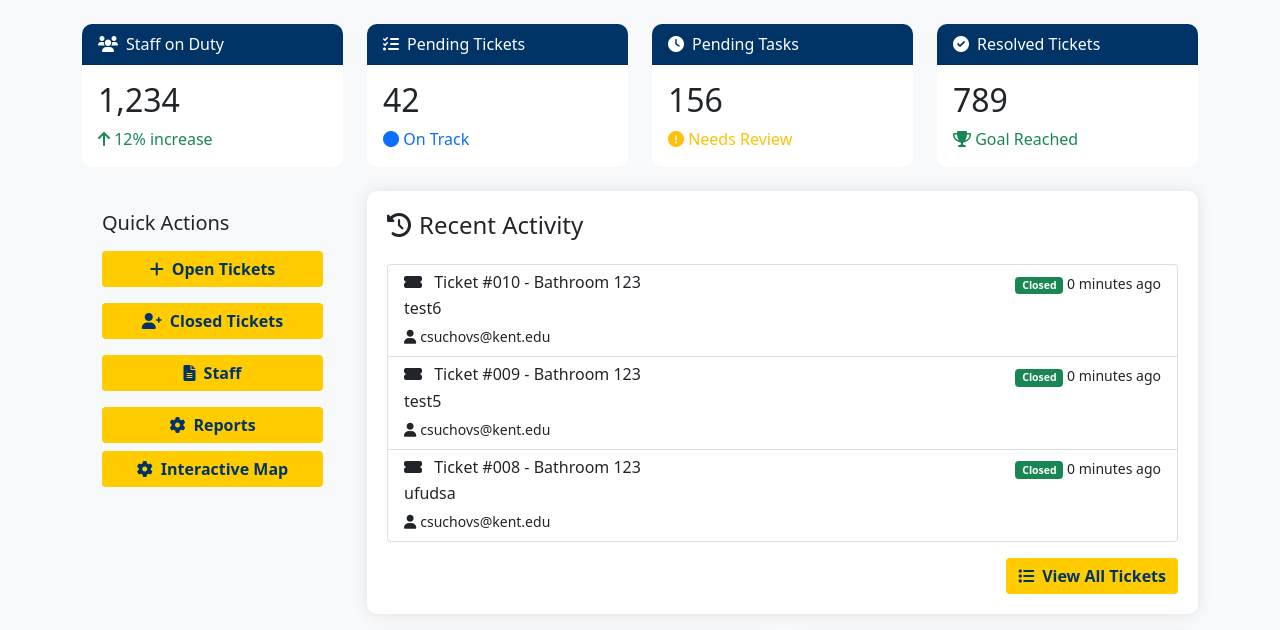
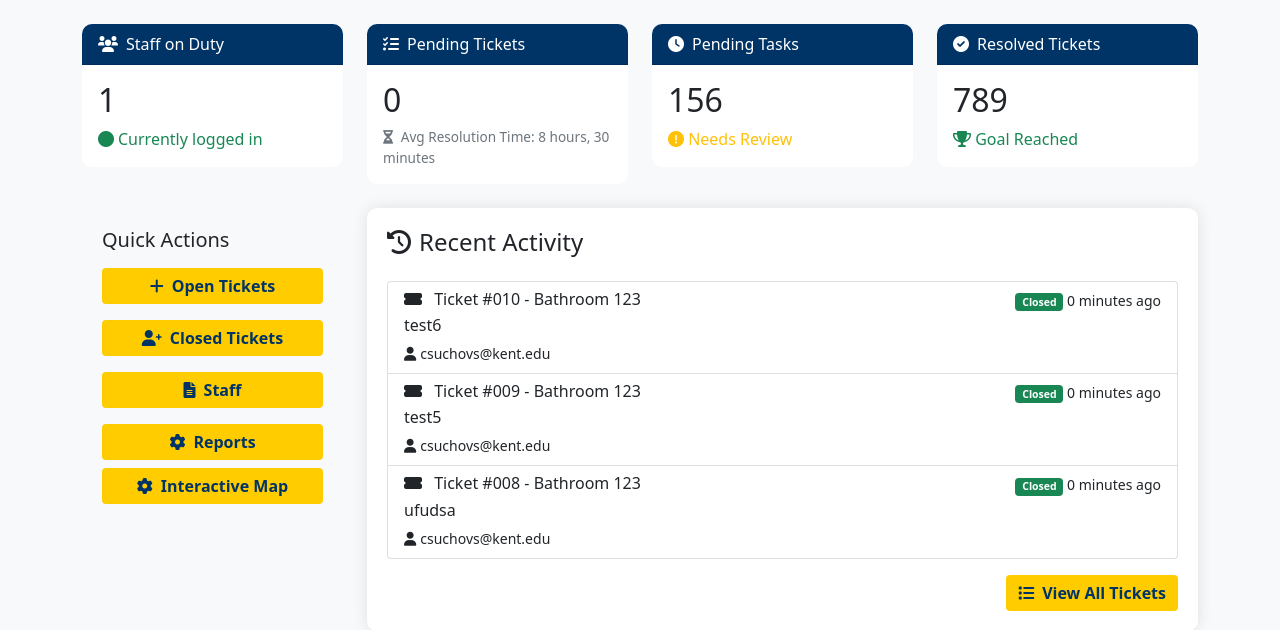
Before and after one commit to suchovcj/BMTS-KSU, a Django app: page / in a window 1280 px wide. Shown: the part 72-702 px from the top of the page. Run offline with Django 5.2, Linux system fonts and the light colour scheme; a user stored in the database is signed in; data comes from the database, SQL or seed files in the repository; both versions use the stored data as it was after the commit.

Commit message:
staff on duty and pending tickets working w/ average time for ticket resolution working as well

```diff
--- a/bmts/templates/bmts/index.html
+++ b/bmts/templates/bmts/index.html
@@ -1,3 +1,5 @@
+{% load custom_filters %}
+
 <!DOCTYPE html>
 <html>
 <head>
@@ -59,6 +61,18 @@
             padding: 20px;
             box-shadow: 0 0 15px rgba(0,0,0,0.1);
         }
+        .stat-card .card-body {
+            padding: 1rem;
+        }
+
+        .stat-card .quick-action {
+            font-size: 0.8rem;
+            padding: 0.25rem 0.5rem;
+        }
+
+        .stat-card small {
+            font-size: 0.85rem;
+        }
     </style>
 </head>
 <body class="bg-light">
@@ -89,8 +103,10 @@
                         <i class="fas fa-users me-2"></i>Staff on Duty
                     </div>
                     <div class="card-body">
-                        <h2 class="card-title">1,234</h2>
-                        <p class="card-text text-success"><i class="fas fa-arrow-up"></i> 12% increase</p>
+                        <h2 class="card-title">{{ active_staff_count }}</h2>
+                        <p class="card-text text-success">
+                            <i class="fas fa-circle me-1"></i>Currently logged in
+                        </p>
                     </div>
                 </div>
             </div>
@@ -100,8 +116,11 @@
                         <i class="fas fa-tasks me-2"></i>Pending Tickets
                     </div>
                     <div class="card-body">
-                        <h2 class="card-title">42</h2>
-                        <p class="card-text text-primary"><i class="fas fa-circle"></i> On Track</p>
+                        <h2 class="card-title">{{ pending_tickets_count }}</h2>
+                        <small class="text-muted d-block">
+                            <i class="fas fa-hourglass-half me-1"></i>
+                            Avg Resolution Time: {{ avg_time_display }}
+                        </small>
                     </div>
                 </div>
             </div>
--- a/bmts/views.py
+++ b/bmts/views.py
@@ -5,10 +5,13 @@ from .forms import StaffLoginForm
 from .forms import MaintenanceTicketForm
 from django.contrib import messages
 from .models import MaintenanceTicket, Staff
-from django.db.models import Q
+from django.db.models import Q, Count
 from django.utils import timezone
 from django.contrib.auth import get_user_model  # Add this line
 from django.http import JsonResponse
+from datetime import timedelta
+from django.contrib.sessions.models import Session
+from django.utils import timezone
 
 Staff = get_user_model()  # This gets your custom Staff model
 
@@ -147,14 +150,75 @@ def delete_staff(request, staff_id):
         return JsonResponse({'status': 'success'})
     return JsonResponse({'status': 'error', 'message': 'Invalid request method'})
 
+
 @login_required
 def index(request):
-    # Get 3 most recent tickets
+    # Existing staff code
+    active_staff_count = Staff.objects.filter(
+        id__in=[request.user.id],
+        is_staff=True,
+        is_active=True
+    ).count()
+
+    # Get open tickets and calculate stats
+    open_tickets = MaintenanceTicket.objects.filter(status='Open')
+    pending_tickets_count = open_tickets.count()
+
+    # Get all closed tickets
+    closed_tickets = MaintenanceTicket.objects.filter(
+        status='Closed',
+        date_closed__isnull=False
+    )
+
+    # Calculate combined average time
+    total_time = timedelta()
+    total_tickets = 0
+    now = timezone.now()
+
+    # Add times from closed tickets
+    if closed_tickets.exists():
+        for ticket in closed_tickets:
+            resolution_time = ticket.date_closed - ticket.date_submitted
+            total_time += resolution_time
+            total_tickets += 1
+
+    # Add current pending times from open tickets
+    if open_tickets.exists():
+        for ticket in open_tickets:
+            pending_time = now - ticket.date_submitted
+            total_time += pending_time
+            total_tickets += 1
+
+    # Calculate average if there are any tickets
+    if total_tickets > 0:
+        avg_pending_time = total_time / total_tickets
+
+        # Format average time for display with days, hours, and minutes
+        total_minutes = int(avg_pending_time.total_seconds() // 60)
+        days = total_minutes // (24 * 60)
+        hours = (total_minutes % (24 * 60)) // 60
+        minutes = total_minutes % 60
+
+        time_parts = []
+        if days > 0:
+            time_parts.append(f"{days} day{'s' if days != 1 else ''}")
+        if hours > 0:
+            time_parts.append(f"{hours} hour{'s' if hours != 1 else ''}")
+        if minutes > 0 or not time_parts:
+            time_parts.append(f"{minutes} minute{'s' if minutes != 1 else ''}")
+
+        avg_time_display = ", ".join(time_parts)
+    else:
+        avg_time_display = "No data yet"
+
+    # Get recent tickets
     recent_tickets = MaintenanceTicket.objects.all().order_by('-date_submitted')[:3]
 
     context = {
+        'active_staff_count': active_staff_count,
+        'pending_tickets_count': pending_tickets_count,
+        'avg_time_display': avg_time_display,
         'recent_tickets': recent_tickets,
-        # ... other context items ...
     }
     return render(request, 'bmts/index.html', context)
 
```
Also changed, not shown: bmts/templatetags/custom_filters.py (added, +11 -0 lines), bmts/templatetags/init.py (added), db.sqlite3.
